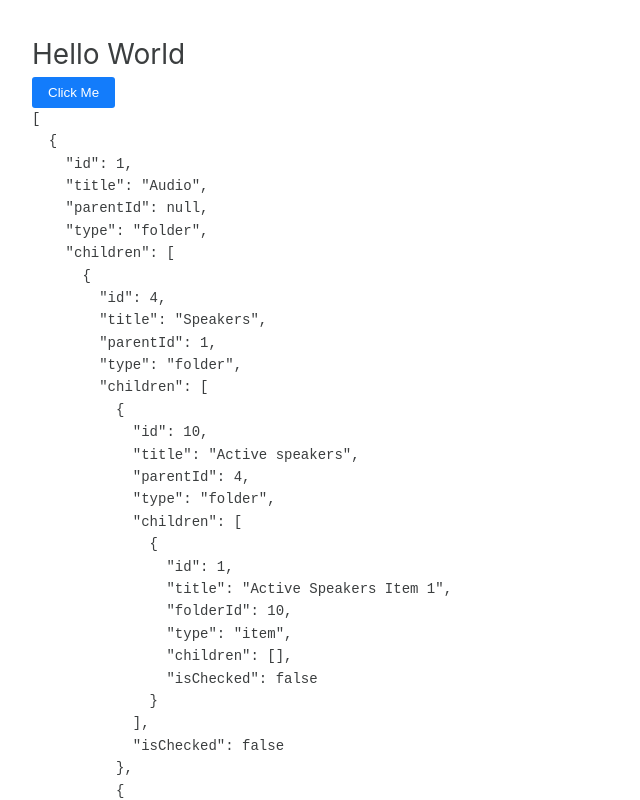
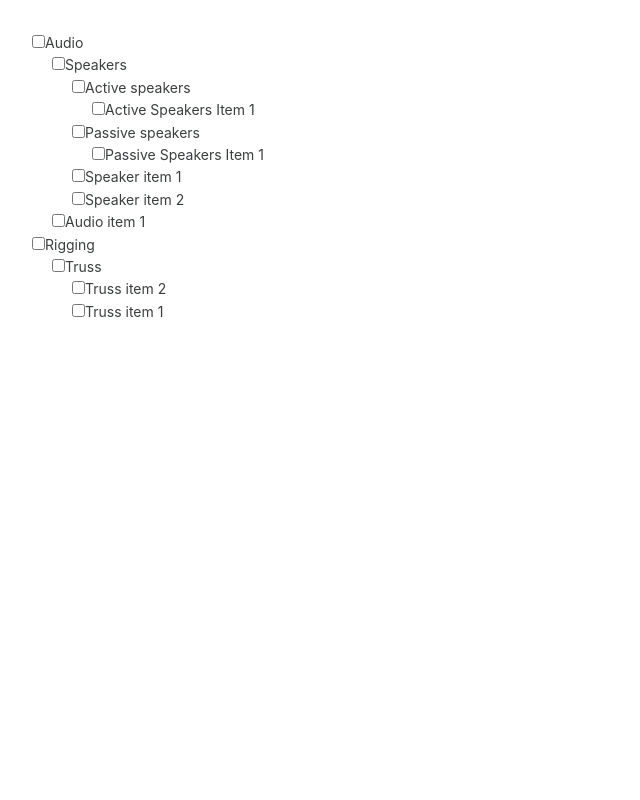
Before and after one commit to MerianLesster/item-selector, a Vue app: page / in a window 1280 px wide. Shown: the top 800 px of the page, without its empty margins (0-640 px from the left). Built offline with nearby package versions, Linux system fonts and the light colour scheme.

Commit message:
feat: implement Checkbox and CheckboxWrapper components for checklist UI

```diff
--- a/eslint.config.ts
+++ b/eslint.config.ts
@@ -19,4 +19,9 @@ export default defineConfigWithVueTs(
   pluginVue.configs['flat/essential'],
   vueTsConfigs.recommended,
   skipFormatting,
+  {
+    rules: {
+      'vue/multi-word-component-names': 'off',
+    },
+  },
 )
--- a/src/App.vue
+++ b/src/App.vue
@@ -1,8 +1,8 @@
 <template>
   <main>
-    <h1>Hello World</h1>
-    <button>Click Me</button>
-    <pre>{{ treeChecklist }}</pre>
+    <div style="width: 275px">
+      <CheckboxWrapper :treeChecklist="treeChecklist" />
+    </div>
   </main>
 </template>
 
@@ -10,6 +10,7 @@
 import { useChecklist } from '@/composable/useChecklist'
 import { useChecklistBuilder } from '@/composable/useChecklistBuilder'
 import type { ITreeCheckList, Folder, Item } from '@/composable/useChecklistBuilder'
+import CheckboxWrapper from '@/components/CheckboxWrapper.vue'
 
 import { onMounted, ref } from 'vue'
 
--- /dev/null
+++ b/src/components/Checkbox.vue
@@ -0,0 +1,19 @@
+<template>
+  <div>
+    <input type="checkbox" :id="`checkbox-${title}-${id}`" v-model="isChecked" />
+    <label :for="`checkbox-${title}-${id}`">{{ title }}</label>
+  </div>
+
+  <div v-if="isFolder" style="margin-left: 20px">
+    <slot />
+  </div>
+</template>
+
+<script setup lang="ts">
+defineProps<{
+  id: number
+  title: string
+  isFolder: boolean
+}>()
+const isChecked = defineModel<boolean>({ required: true })
+</script>
--- /dev/null
+++ b/src/components/CheckboxWrapper.vue
@@ -0,0 +1,24 @@
+<template>
+  <div>
+    <template v-for="checkbox in treeChecklist" :key="checkbox.id">
+      <Checkbox
+        :id="checkbox.id"
+        :title="checkbox.title"
+        :isFolder="checkbox.type === 'folder'"
+        v-model="checkbox.isChecked"
+      >
+        <template v-if="checkbox.children">
+          <CheckboxWrapper :treeChecklist="checkbox.children" />
+        </template>
+      </Checkbox>
+    </template>
+  </div>
+</template>
+
+<script setup lang="ts">
+import Checkbox from '@/components/Checkbox.vue'
+import type { ITreeCheckList } from '@/composable/useChecklistBuilder'
+defineProps<{
+  treeChecklist: ITreeCheckList[]
+}>()
+</script>
```
